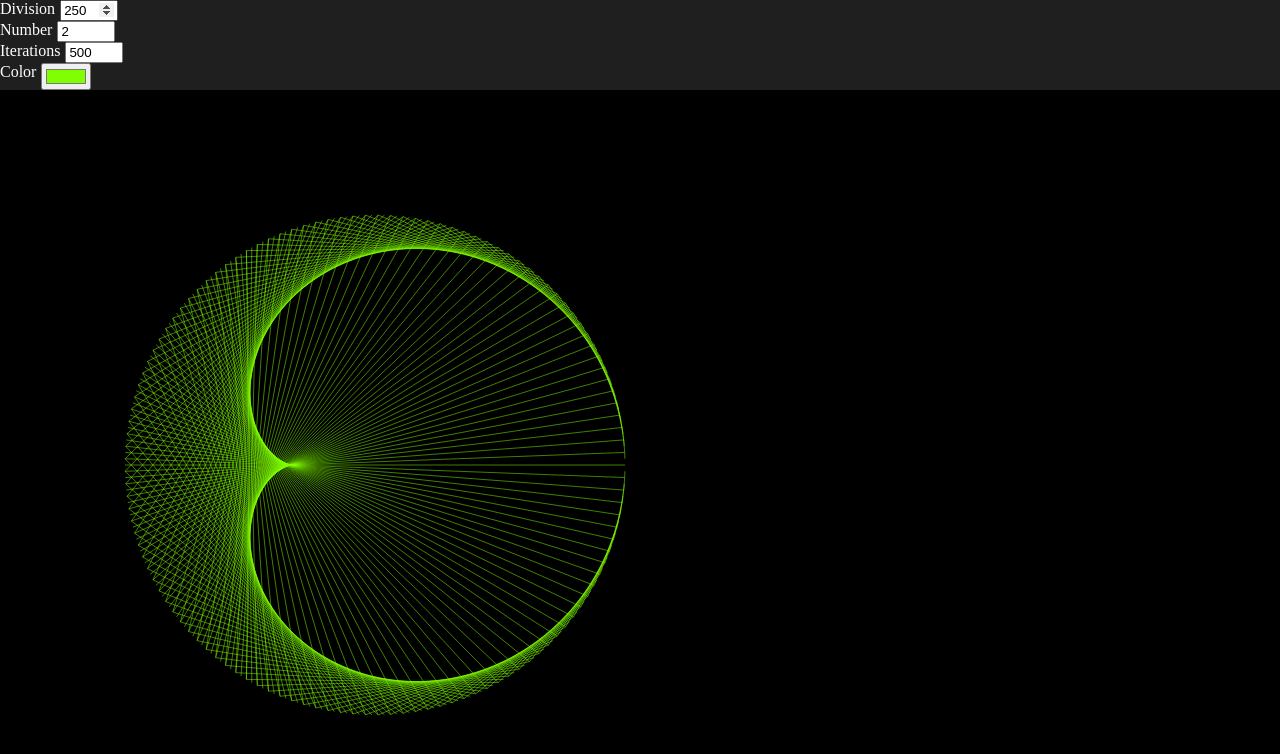
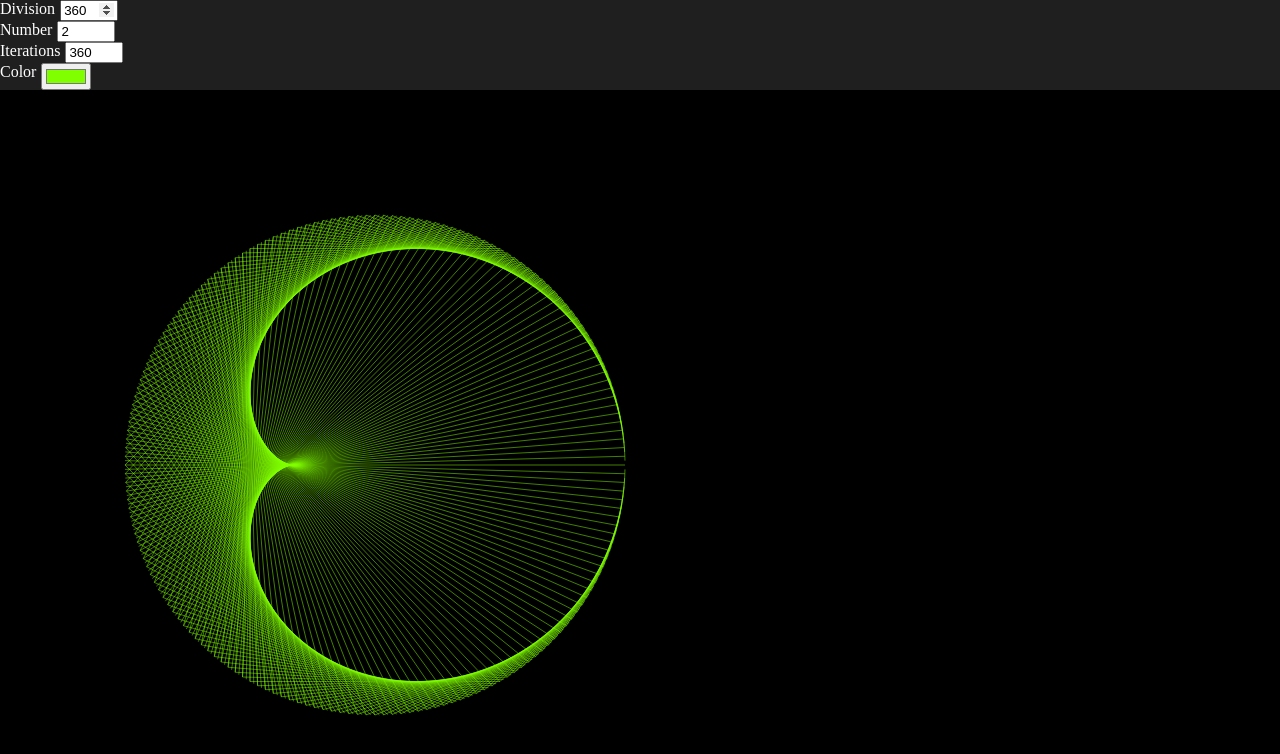
Before and after one commit to abhaynath/abhaynath.github.io, a plain HTML site: page projects/maths/fractals/cardioid/cardioid.html in a window 1280 px wide. Drawn offline with Linux system fonts and the light colour scheme.

Commit message:
360 added

```diff
--- a/projects/maths/fractals/cardioid/cardioid.html
+++ b/projects/maths/fractals/cardioid/cardioid.html
@@ -42,15 +42,15 @@
     <div class="controls">
       <div class="row">
         <label for="txtDivision">Division</label>
-        <input type="number" id="txtDivision" min="1" max="180" value="250" />
+        <input type="number" id="txtDivision" min="1" max="360" value="360" />
       </div>
       <div class="row">
         <label for="txtNumber">Number</label>
-        <input type="number" id="txtNumber" min="1" max="100" value="2" />
+        <input type="number" id="txtNumber" min="1" max="360" value="2" />
       </div>
       <div class="row">
         <label for="txtIterations">Iterations</label>
-        <input type="number" id="txtIterations" min="1" max="1000" value="500" />
+        <input type="number" id="txtIterations" min="1" max="1000" value="360" />
       </div>
       <div class="row">
         <label for="color">Color</label>
```
